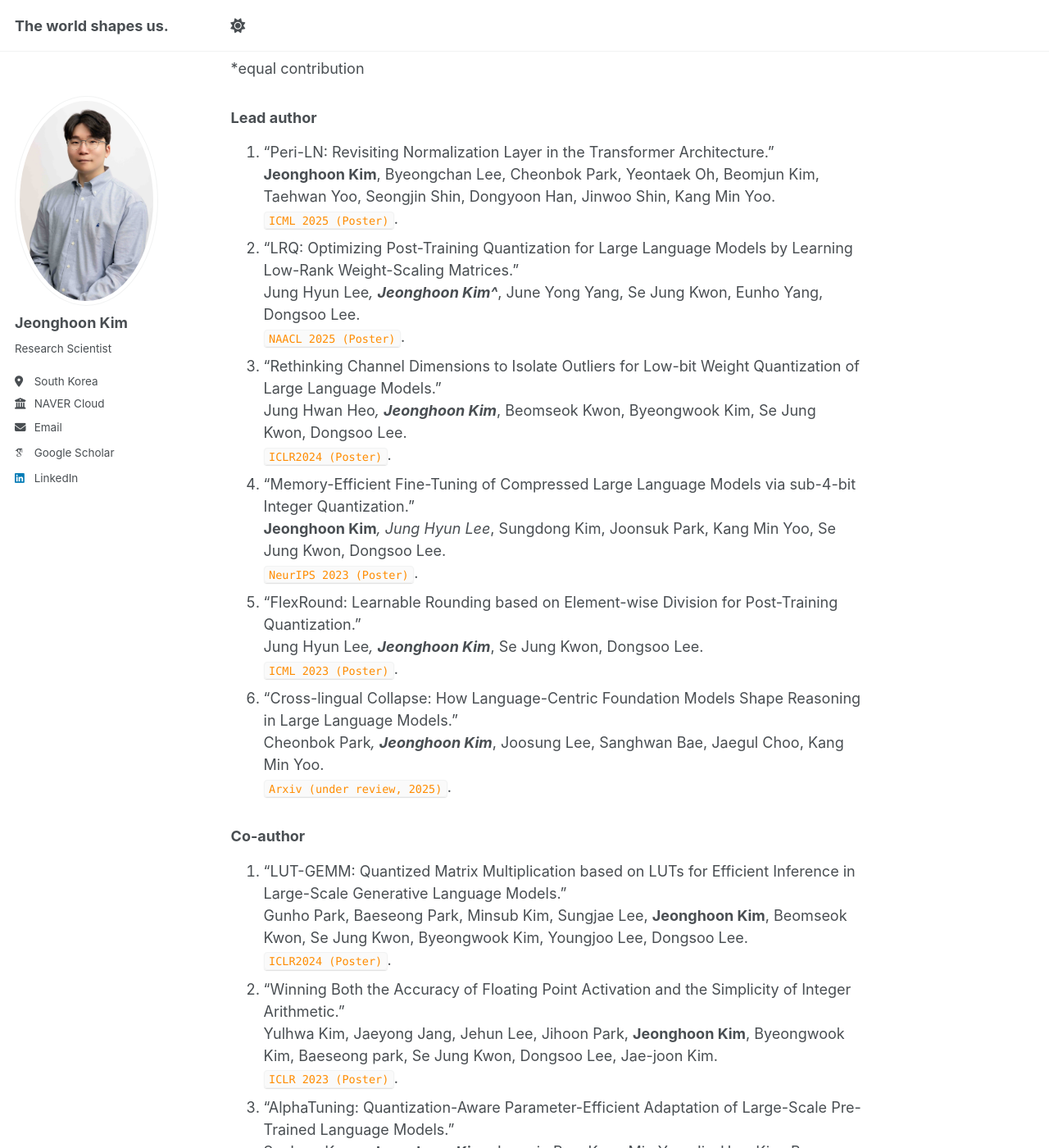
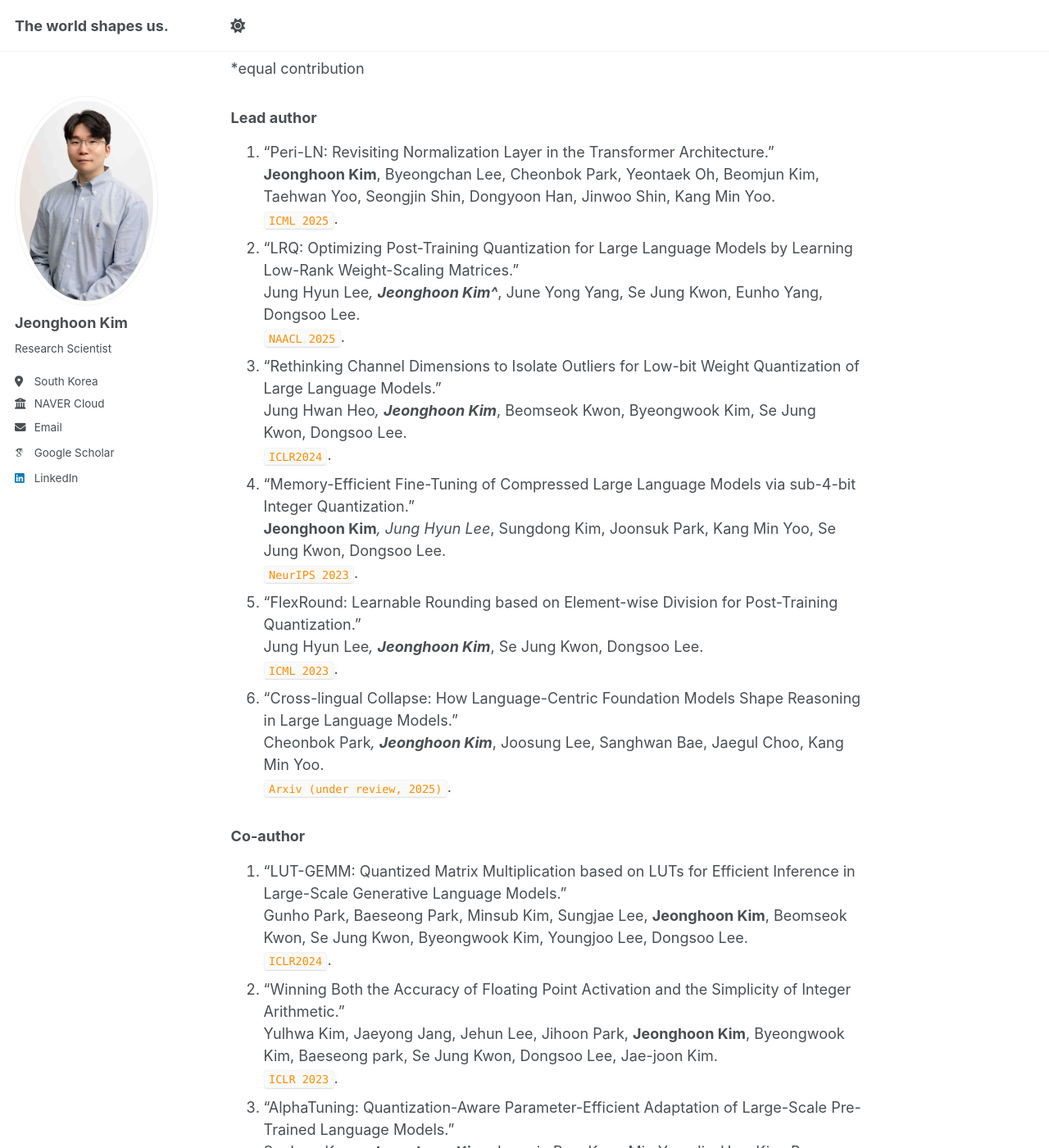
Before and after one commit to penpaperkeycode/penpaperkeycode.github.io, a Jekyll site: the page built from _pages/about.md, in a window 1280 px wide and 1400 px high, scrolled down 934 px. Shown: the whole window at 82% size. Built offline with Jekyll 4.4.1, drawn with Linux system fonts in a browser that asks for light colours; some web fonts are replaced.

Commit message:
Update about.md

```diff
--- a/_pages/about.md
+++ b/_pages/about.md
@@ -36,19 +36,19 @@ Publications
 ### Lead author
 1. “Peri-LN: Revisiting Normalization Layer in the Transformer Architecture.”
 **Jeonghoon Kim**, Byeongchan Lee, Cheonbok Park, Yeontaek Oh, Beomjun Kim, Taehwan Yoo, Seongjin Shin, Dongyoon Han, Jinwoo Shin, Kang Min Yoo.
-<code style="color : darkorange">ICML 2025 (Poster)</code>.
+<code style="color : darkorange">ICML 2025</code>.
 2. “LRQ: Optimizing Post-Training Quantization for Large Language Models by Learning Low-Rank Weight-Scaling Matrices.”
 Jung Hyun Lee*, **Jeonghoon Kim^***, June Yong Yang, Se Jung Kwon, Eunho Yang, Dongsoo Lee.
-  <code style="color : darkorange">NAACL 2025 (Poster)</code>.
+  <code style="color : darkorange">NAACL 2025</code>.
 3. “Rethinking Channel Dimensions to Isolate Outliers for Low-bit Weight Quantization of Large Language Models.”
 Jung Hwan Heo*, **Jeonghoon Kim***, Beomseok Kwon, Byeongwook Kim, Se Jung Kwon, Dongsoo Lee.
-<code style="color : darkorange">ICLR2024 (Poster)</code>.
+<code style="color : darkorange">ICLR2024</code>.
 4. “Memory-Efficient Fine-Tuning of Compressed Large Language Models via sub-4-bit Integer Quantization.”
 **Jeonghoon Kim***, Jung Hyun Lee*, Sungdong Kim, Joonsuk Park, Kang Min Yoo, Se Jung Kwon, Dongsoo Lee.
-  <code style="color : darkorange">NeurIPS 2023 (Poster)</code>.
+  <code style="color : darkorange">NeurIPS 2023</code>.
 5. “FlexRound: Learnable Rounding based on Element-wise Division for Post-Training Quantization.”
 Jung Hyun Lee*, **Jeonghoon Kim***, Se Jung Kwon, Dongsoo Lee.
-<code style="color : darkorange">ICML 2023 (Poster)</code>.
+<code style="color : darkorange">ICML 2023</code>.
 6. “Cross-lingual Collapse: How Language-Centric Foundation Models Shape Reasoning in Large Language Models.”
 Cheonbok Park*, **Jeonghoon Kim***, Joosung Lee, Sanghwan Bae, Jaegul Choo, Kang Min Yoo.
 <code style="color : darkorange">Arxiv (under review, 2025)</code>.
@@ -57,10 +57,10 @@ Cheonbok Park*, **Jeonghoon Kim***, Joosung Lee, Sanghwan Bae, Jaegul Choo, Kang
 ### Co-author
 7. "LUT-GEMM: Quantized Matrix Multiplication based on LUTs for Efficient Inference in Large-Scale Generative Language Models."
 Gunho Park, Baeseong Park, Minsub Kim, Sungjae Lee, **Jeonghoon Kim**, Beomseok Kwon, Se Jung Kwon, Byeongwook Kim, Youngjoo Lee, Dongsoo Lee.
- <code style="color : darkorange">ICLR2024 (Poster)</code>.
+ <code style="color : darkorange">ICLR2024</code>.
 8. “Winning Both the Accuracy of Floating Point Activation and the Simplicity of Integer Arithmetic.”
 Yulhwa Kim, Jaeyong Jang, Jehun Lee, Jihoon Park, **Jeonghoon Kim**, Byeongwook Kim, Baeseong park, Se Jung Kwon, Dongsoo Lee, Jae-joon Kim.
- <code style="color : darkorange">ICLR 2023 (Poster)</code>.
+ <code style="color : darkorange">ICLR 2023</code>.
 9. “AlphaTuning: Quantization-Aware Parameter-Efficient Adaptation of Large-Scale Pre-Trained Language Models.”
 Se Jung Kwon, **Jeonghoon Kim**, Jeongin Bae, Kang Min Yoo, Jin-Hwa Kim, Baeseong Park, Byeongwook Kim, Jung-Woo Ha, Nako Sung, Dongsoo Lee.
  <code style="color : darkorange">Findings of EMNLP 2022</code>.
```
